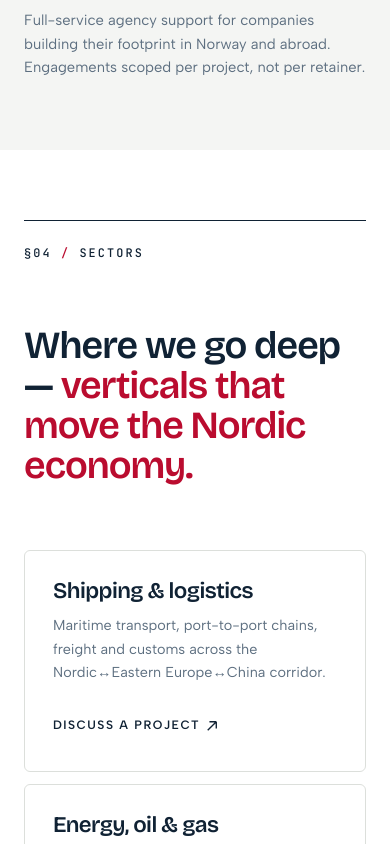
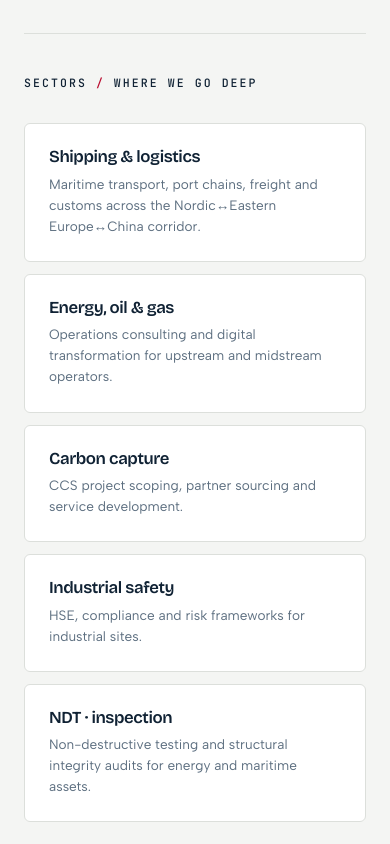
Before and after one commit to AndrewMoisa/nefrod, a Next.js app: page / in a window 390 px wide. Shown: the part 4020-4864 px from the top of the page. Built offline with nearby package versions, Linux system fonts and the light colour scheme.

Commit message:
refactor(presentation): fold Sectors into Services as vertical tier, renumber Members to §04

```diff
--- a/app/page.tsx
+++ b/app/page.tsx
@@ -5,7 +5,6 @@ import Footer from "@/components/Footer";
 import Header from "@/components/Header";
 import Hero from "@/components/Hero";
 import Members from "@/components/Members";
-import Sectors from "@/components/Sectors";
 import Services from "@/components/Services";
 
 const SITE_URL = "https://nefrod.no";
@@ -79,7 +78,6 @@ export default function Home() {
         <About />
         <Audience />
         <Services />
-        <Sectors />
         <Members />
         <Contact />
       </main>
--- a/components/Members.tsx
+++ b/components/Members.tsx
@@ -29,7 +29,7 @@ export default function Members() {
       <div className="mx-auto max-w-[1240px] px-6 md:px-10">
         <div className="flex items-baseline justify-between border-t border-navy pt-6">
           <span className="font-mono text-[0.74rem] font-medium uppercase tracking-[0.18em] text-navy">
-            §05 <span className="text-nordic">/</span> Members
+            §04 <span className="text-nordic">/</span> Members
           </span>
           <span className="hidden font-mono text-[0.72rem] uppercase tracking-[0.14em] text-slate md:inline">
             What you get
--- a/components/Sectors.tsx
+++ /dev/null
@@ -1,87 +0,0 @@
-import Reveal from "./Reveal";
-import { ArrowUpRight } from "./icons";
-
-const sectors = [
-  {
-    title: "Shipping & logistics",
-    body: "Maritime transport, port-to-port chains, freight and customs across the Nordic↔Eastern Europe↔China corridor.",
-  },
-  {
-    title: "Energy, oil & gas",
-    body: "Operations consulting and digital transformation for upstream and midstream operators.",
-  },
-  {
-    title: "Carbon capture",
-    body: "CCS project scoping, partner sourcing and service development.",
-  },
-  {
-    title: "Industrial safety",
-    body: "HSE, compliance and risk frameworks for industrial sites.",
-  },
-  {
-    title: "NDT · inspection",
-    body: "Non-destructive testing and structural integrity audits for energy and maritime assets.",
-  },
-];
-
-export default function Sectors() {
-  return (
-    <section id="sectors" className="bg-white py-[70px] md:py-[100px]">
-      <div className="mx-auto max-w-[1240px] px-6 md:px-10">
-        <div className="flex items-baseline justify-between border-t border-navy pt-6">
-          <span className="font-mono text-[0.74rem] font-medium uppercase tracking-[0.18em] text-navy">
-            §04 <span className="text-nordic">/</span> Sectors
-          </span>
-          <span className="hidden font-mono text-[0.72rem] uppercase tracking-[0.14em] text-slate md:inline">
-            Specialized practice
-          </span>
-        </div>
-
-        <Reveal
-          as="h2"
-          index={0}
-          className="mb-16 mt-16 max-w-[920px] text-[clamp(2.4rem,4.6vw,4.4rem)] font-semibold leading-[1.0] tracking-[-0.035em] md:mb-24 md:mt-24"
-        >
-          Where we go deep —{" "}
-          <span className="text-nordic">verticals that move the Nordic economy.</span>
-        </Reveal>
-
-        <div className="grid grid-cols-1 gap-3 md:grid-cols-3 md:gap-4">
-          {sectors.map((s, i) => (
-            <Reveal
-              as="article"
-              key={s.title}
-              index={i}
-              className="group relative flex flex-col justify-between rounded-[6px] border border-hairline bg-white p-7 transition-[border-color,box-shadow,transform] duration-500 ease-expo hover:-translate-y-1 hover:border-navy/40 hover:shadow-[0_18px_42px_-14px_rgba(16,34,52,0.18)] md:p-9"
-            >
-              <div>
-                <h3 className="text-[1.4rem] font-semibold leading-[1.15] tracking-[-0.015em] text-navy">
-                  {s.title}
-                </h3>
-                <p className="mt-3 text-[0.9rem] leading-[1.62] text-slate">
-                  {s.body}
-                </p>
-              </div>
-              <a
-                href="#contact"
-                className="mt-6 -mx-1 inline-flex items-center gap-1.5 px-1 py-2 text-[0.76rem] font-semibold uppercase tracking-[0.12em] text-navy transition-colors duration-300 ease-expo group-hover:text-navydeep"
-              >
-                Discuss a project
-                <ArrowUpRight size={12} />
-              </a>
-            </Reveal>
-          ))}
-        </div>
-
-        <Reveal
-          as="p"
-          index={5}
-          className="mt-10 max-w-[520px] text-[0.92rem] leading-[1.6] text-slate"
-        >
-          Vertical advisory routed through the same desk that handles the
-          Forum&apos;s commercial introductions — no hand-offs.
-        </Reveal>
-      </div>
-    </section>
-  );
-}
--- a/components/Services.tsx
+++ b/components/Services.tsx
@@ -1,5 +1,28 @@
 import Reveal from "./Reveal";
 import { ArrowUpRight } from "./icons";
+
+const sectors = [
+  {
+    title: "Shipping & logistics",
+    body: "Maritime transport, port chains, freight and customs across the Nordic↔Eastern Europe↔China corridor.",
+  },
+  {
+    title: "Energy, oil & gas",
+    body: "Operations consulting and digital transformation for upstream and midstream operators.",
+  },
+  {
+    title: "Carbon capture",
+    body: "CCS project scoping, partner sourcing and service development.",
+  },
+  {
+    title: "Industrial safety",
+    body: "HSE, compliance and risk frameworks for industrial sites.",
+  },
+  {
+    title: "NDT · inspection",
+    body: "Non-destructive testing and structural integrity audits for energy and maritime assets.",
+  },
+];
 
 export default function Services() {
   return (
@@ -11,7 +34,7 @@ export default function Services() {
             §03 <span className="text-nordic">/</span> Services
           </span>
           <span className="hidden font-mono text-[0.72rem] uppercase tracking-[0.14em] text-slate md:inline">
-            Horizontal capabilities
+            Capability &amp; practice
           </span>
         </div>
 
@@ -190,14 +213,46 @@ export default function Services() {
           </Reveal>
         </div>
 
-        {/* caption — body text moved BELOW the bento, not above */}
+        {/* tier 2 — vertical practice */}
+        <Reveal
+          as="div"
+          index={3}
+          className="mt-16 flex items-baseline justify-between border-t border-hairline pt-10 md:mt-24 md:pt-14"
+        >
+          <span className="font-mono text-[0.72rem] font-medium uppercase tracking-[0.18em] text-navy">
+            Sectors <span className="text-nordic">/</span> where we go deep
+          </span>
+          <span className="hidden font-mono text-[0.7rem] uppercase tracking-[0.14em] text-slate md:inline">
+            Vertical practice
+          </span>
+        </Reveal>
+
+        <div className="mt-8 grid grid-cols-1 gap-3 md:mt-10 md:grid-cols-3 md:gap-4">
+          {sectors.map((s, i) => (
+            <Reveal
+              as="article"
+              key={s.title}
+              index={4 + i}
+              className="rounded-[6px] border border-hairline bg-white p-6 transition-[border-color,transform] duration-500 ease-expo hover:-translate-y-0.5 hover:border-navy/40"
+            >
+              <h3 className="text-[1.05rem] font-semibold leading-[1.2] tracking-[-0.015em] text-navy">
+                {s.title}
+              </h3>
+              <p className="mt-2 text-[0.85rem] leading-[1.55] text-slate">
+                {s.body}
+              </p>
+            </Reveal>
+          ))}
+        </div>
+
+        {/* caption ties both tiers */}
         <Reveal
           as="p"
-          index={3}
-          className="mt-10 max-w-[520px] text-[0.92rem] leading-[1.6] text-slate"
+          index={9}
+          className="mt-12 max-w-[600px] text-[0.92rem] leading-[1.6] text-slate"
         >
-          Full-service agency support for companies building their footprint in
-          Norway and abroad. Engagements scoped per project, not per retainer.
+          Horizontal capabilities and vertical practice — handled in-house,
+          scoped per project.
         </Reveal>
       </div>
     </section>
```
